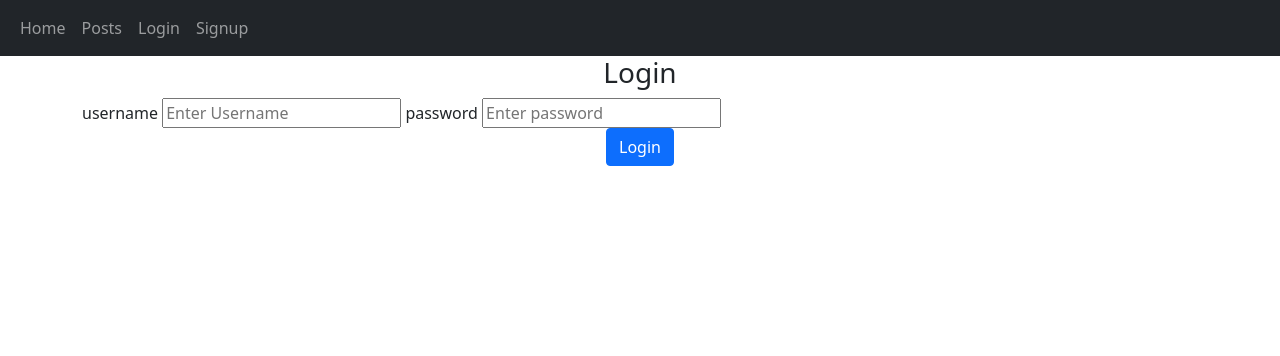
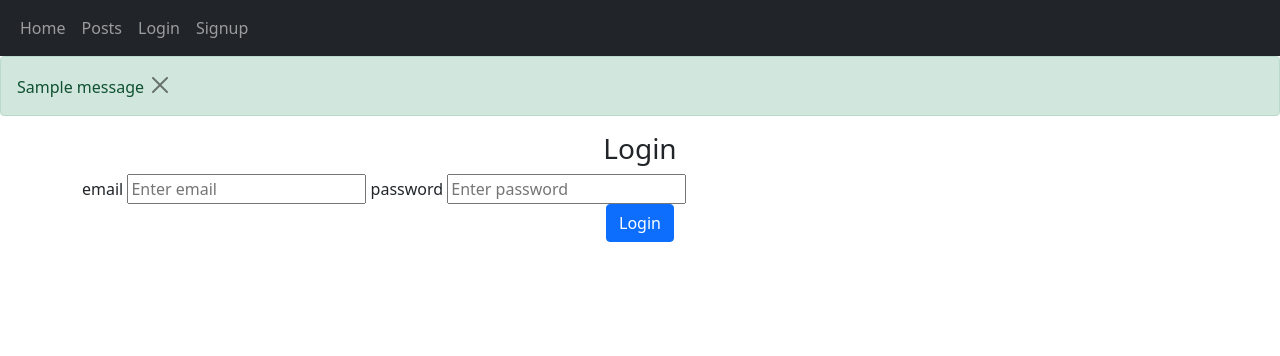
Before and after one commit to larry99-11/docker-python, a Flask app: page /login in a window 1280 px wide. Shown: the top 356 px of the page. Run offline with Flask 3, Linux system fonts and the light colour scheme; tables that the repository leaves empty hold one stand-in row (values such as "Sample post"); one stand-in notice (Sample message) is shown; parts of the project's set-up code (start-up, migrations or seed data) failed here and were passed over.

Commit message:
fixed email doesn't exist error on login page

```diff
--- a/app_init/auth.py
+++ b/app_init/auth.py
@@ -11,6 +11,7 @@ from werkzeug.security import generate_password_hash, check_password_hash
 
 # this is the name of our blueprint, it will hold all of our routes
 auth = Blueprint('auth', __name__)
+EMAIL_ADDR_REGEX = re.compile(r'^[\w\-\.]+@([\w-]+\.)+[\w-]{2,4}$')
 
 @auth.route("/login", methods=['GET','POST'])
 def login_page():
@@ -20,17 +21,17 @@ def login_page():
         email = request.form.get("email")
         password = request.form.get("password")
 
+
         user = User.query.filter_by(email=email).first()
-
         # if the user exists we are going to check the hash the password aginst the user input pasword
         if user:
             if check_password_hash(user.password, password):
                 flash('Logged in!', category='success')
                 # using flask login method
                 login_user(user,remember=True)
+                return redirect(url_for('views.home_page'))
             else:
-                flash('Password inorrect!', category='error')
-                return redirect(url_for('views.home'))
+                flash('Password incorrect!', category='error')
         else:
             flash('Email does\'t exist!', category='error')
 
@@ -38,8 +39,6 @@ def login_page():
 
 @auth.route("/sign-up", methods=['GET','POST'])
 def signup_page():
-
-    EMAIL_ADDR_REGEX = re.compile(r'^[\w\-\.]+@([\w-]+\.)+[\w-]{2,4}$')
 
     if  request.method =='POST':
 
@@ -60,9 +59,9 @@ def signup_page():
         # password checking
         elif password != passwordAgain:
             flash('Password doesn\'t match!', category='error')
-        elif len(username) > 2:
+        elif len(username) < 2:
             flash('Username is too short!', category='error')
-        elif len(password) > 6:
+        elif len(password) < 4:
             flash('Password is too short!', category='error')
 
         #NOTE: write some regex to verify the email
@@ -79,8 +78,8 @@ def signup_page():
             db.session.commit()
             login_user(new_user,remember=True)
 
-            flash('User sucessfully created!')
-            return redirect(url_for('views.home'))
+            flash('User successfully created!')
+            return redirect(url_for('views.home_page'))
 
         print(email_address)
     return render_template("signup.html")
@@ -89,6 +88,5 @@ def signup_page():
 @auth.route("/sign-out")
 @login_required # this decorator only allows users to access the page only if you are logged in
 def signout_page():
-
     logout_user()
-    return redirect(url_for("views.home"))
+    return redirect(url_for("views.home_page"))
--- a/app_init/templates/base.html
+++ b/app_init/templates/base.html
@@ -24,7 +24,24 @@
             </div>
         </div>
     </nav>
-
+    <!---- NOTE: 'messages' is a list -->
+    {% with messages = get_flashed_messages(with_categories=True)%}
+    {%if messages%}
+    {%for category, message in messages %}
+        {%if category == "error"%}
+            <div class="alert alert-danger alter-dismissible fade show" role="alert">
+                {{ message }}
+                <button type="button" class="btn-close" data-bs-dismiss="alert"></button>
+            </div>
+        {%else%}
+            <div class="alert alert-success alter-dismissble fade show" role="alert">
+                {{ message }}
+                <button type="button" class="btn-close" data-bs-dismiss="alert"></button>
+            </div>
+        {%endif%}
+    {%endfor%}
+    {%endif%}
+    {%endwith%}
 
 
     <div class="container">{%block content%}{%endblock%}</div>
--- a/app_init/templates/login.html
+++ b/app_init/templates/login.html
@@ -5,8 +5,8 @@
     <h3 align="center">Login</h3>
     <!--User enters login credentials--->
     <div class="form-group">
-        <label for="username">username</label>
-        <input type="text" id="username" name="username" class="form-controller" placeholder="Enter Username"/>
+        <label for="email">email</label>
+        <input type="text" id="email" name="email" class="form-controller" placeholder="Enter email"/>
 
         <label for="password">password</label>
         <input type="password" id="password" name="password" class="form-controller" placeholder="Enter password"/>
--- a/app_init/views.py
+++ b/app_init/views.py
@@ -1,9 +1,11 @@
 from flask import Blueprint, render_template
+from flask_login import login_required, current_user
 
 # this is the name of our blueprint, it will hold all of our routes
 views = Blueprint('views', __name__)
 
 @views.route("/")
 @views.route("/home")
+@login_required
 def home_page():
-    return render_template('home.html')
+    return render_template('home.html', name=current_user.username)
```
